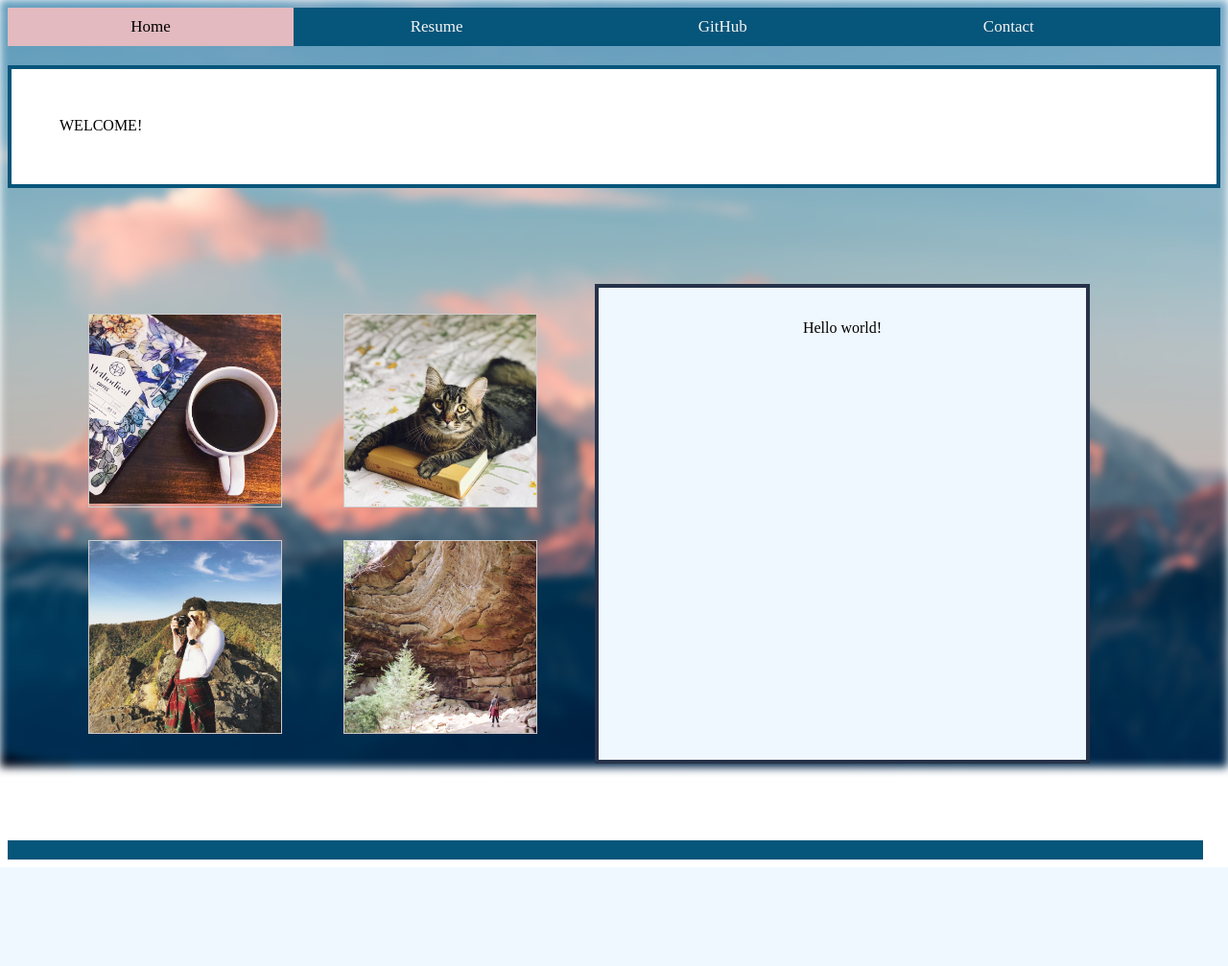
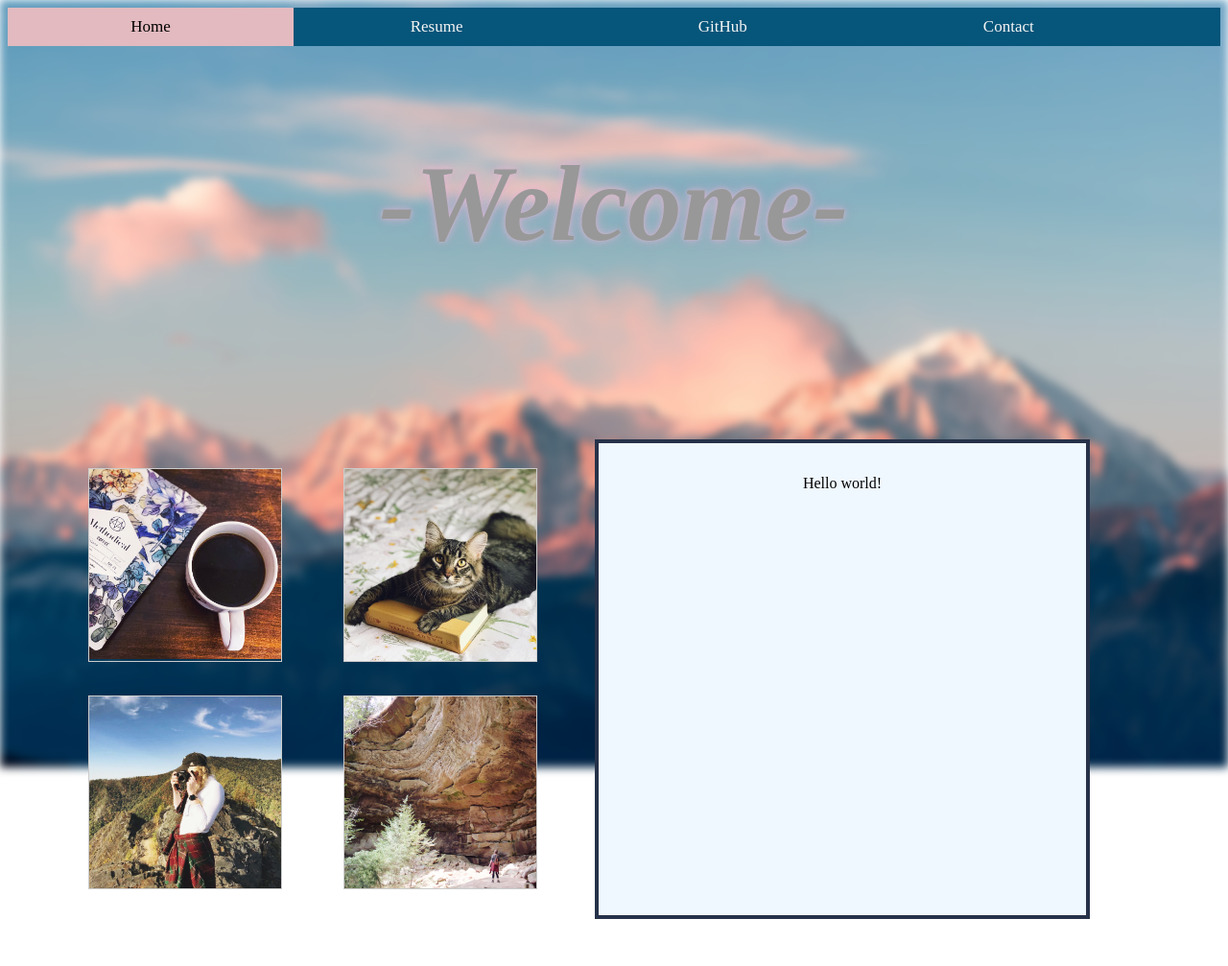
Before and after one commit to mroesch2/website, a Django app: page /website/ in a window 1280 px wide. Shown: the top 1007 px of the page at 96% size. Before the commit the page ends 904 px from the top, so only its background shows below. Run offline with Django 3.2, Linux system fonts and the light colour scheme.

Commit message:
Testing welcome animation

```diff
--- a/website/static/website/styles.css
+++ b/website/static/website/styles.css
@@ -28,6 +28,7 @@
     color: black;
   }
 
+    /* Sets background image with a blur */
   .bg-img {
     background: url('../images/mtnbg.jpg');
     -webkit-background-size: cover;
@@ -47,7 +48,7 @@
     z-index: -1;
   }
 
-
+  /* Flex wrap on homepage images and text box */
 .wrap {
   display: flex;
   flex-wrap: wrap;
@@ -65,7 +66,7 @@
   padding: 3%;
 }
 
-
+  /* Styling for resume */
 .resume {
   background-color: aliceblue;
   z-index: 5;
@@ -80,29 +81,36 @@
   line-height: 160%;
 }
 
+/* Styling for heading sections of resume */
 .head {
   font-size: 150%;
   font-weight: bold;
   line-height: 20%;
 }
 
+  /* Styling for creating tabs on resume */
 .tab {
   display:inline-block;
   margin-left: 350px;
 }
 
+/* Styling for creating tabs on resume */
 .tab2 {
   display:inline-block;
   margin-left: 380px;
 }
+
+/* Change coloring of visited links*/
 .resume a, .resume a:visited {
   color: rgb(33, 65, 95);
 }
 
+/* Change color on links during hover */
 .resume a:hover {
   color: rgb(90, 25, 76);
 }
 
+/* Styling for homepage images*/
 div.gallery {
   margin: 4px;
   border: 1px solid #ccc;
@@ -122,6 +130,7 @@
   flex-basis: 40%;
 }
 
+/* Adds a solid bar footer to the end of the pages */
 .footer {
   background-color: #06557a;
   padding: 10;
@@ -135,9 +144,9 @@
   clear: both;
 }
 
+/* Homepage top box welcome*/
+.welcome {
 
-.welcome {
-  background-color: #ffffff;
   width: auto;
   z-index: 6;
   height: 20px;
@@ -147,3 +156,39 @@
   position: static;
   vertical-align: middle;
 }
+
+.neons {
+  margin-top: 3rem;
+  text-align: center;
+}
+
+.neons h1 {
+ font-size: 7rem;
+ text-align: center;
+  font-weight: bold;
+ -webkit-animation: glow 2s ease-in-out infinite alternate;
+ -moz-animation: glow 2s ease-in-out infinite alternate;
+ animation: glow 2s ease-in-out infinite alternate;
+}
+
+@keyframes glow {
+    from {
+     color: #fff;
+   text-shadow: 0 0 10px #ebb2d5, 0 0 20px #ebb2d5, 0 0 30px #ebb2d5, 0 0 40px #ebb2d5, 0 0 50px #ebb2d5, 0 0 60px #ebb2d5, 0 0 70px #ebb2d5, 0 0 90px #ebb2d5;
+ }
+
+ to {
+    color: gray;
+   text-shadow: 0 0 20px #ebb2d5, 0 0 30px #ebb2d5, 0 0 40px #ebb2d5, 0 0 50px #ebb2d5, 0 0 60px #ebb2d5, 0 0 70px #ebb2d5, 0 0 80px #ebb2d5, 0 1 90px #ebb2d5;
+ }
+}
+
+@import url('https://fonts.googleapis.com/css?family=Codystar:300&display=swap');
+
+.container {
+  display: flex;
+  justify-content: center;
+  align-items: center;
+  font-family: 'Codystar';
+  margin: 2%;
+}
--- a/website/templates/website/homepage.html
+++ b/website/templates/website/homepage.html
@@ -18,31 +18,31 @@
                 <a href="{% url 'contact' %}">Contact</a>
             </div>
 
-            <div class="welcome">
-                        WELCOME!
-            </div>
+            <div class="container">
+                <div class="row">
+                   <div class="neons col-12">
+                      <h1><em>-Welcome-</em></h1>
+                   </div>
+                </div>
+             </div>
 
             <div class="wrap">
                     <div class="gallery">
-                        <a target="_blank" href='../static/images/IMG_4988.JPG'>
-                            <img src='../static/images/IMG_4988.JPG' alt="Photo1" width="500" height="500">
+                            <img id="top1" src='../static/images/IMG_4988.JPG' alt="Photo1" width="500" height="500">
                         </a>
                     </div>
 
                     <div class="gallery">
-                        <a target="_blank" href='../static/images/IMG_2472.JPG'>
                             <img src='../static/images/IMG_2472.JPG' alt="Photo2" width="500" height="500">
                         </a>
                     </div>
 
                     <div class="gallery">
-                        <a target="_blank" href='../static/images/IMG_5859.JPG'>
                             <img src='../static/images/IMG_5859.JPG' alt="Photo3" width="500" height="500">
                         </a>
                     </div>
 
                     <div class="gallery">
-                        <a target="_blank" href='../static/images/IMG_8740.JPG'>
                             <img src='../static/images/IMG_8740.JPG' alt="Photo4" width="500" height="500">
                         </a>
                     </div>
```
